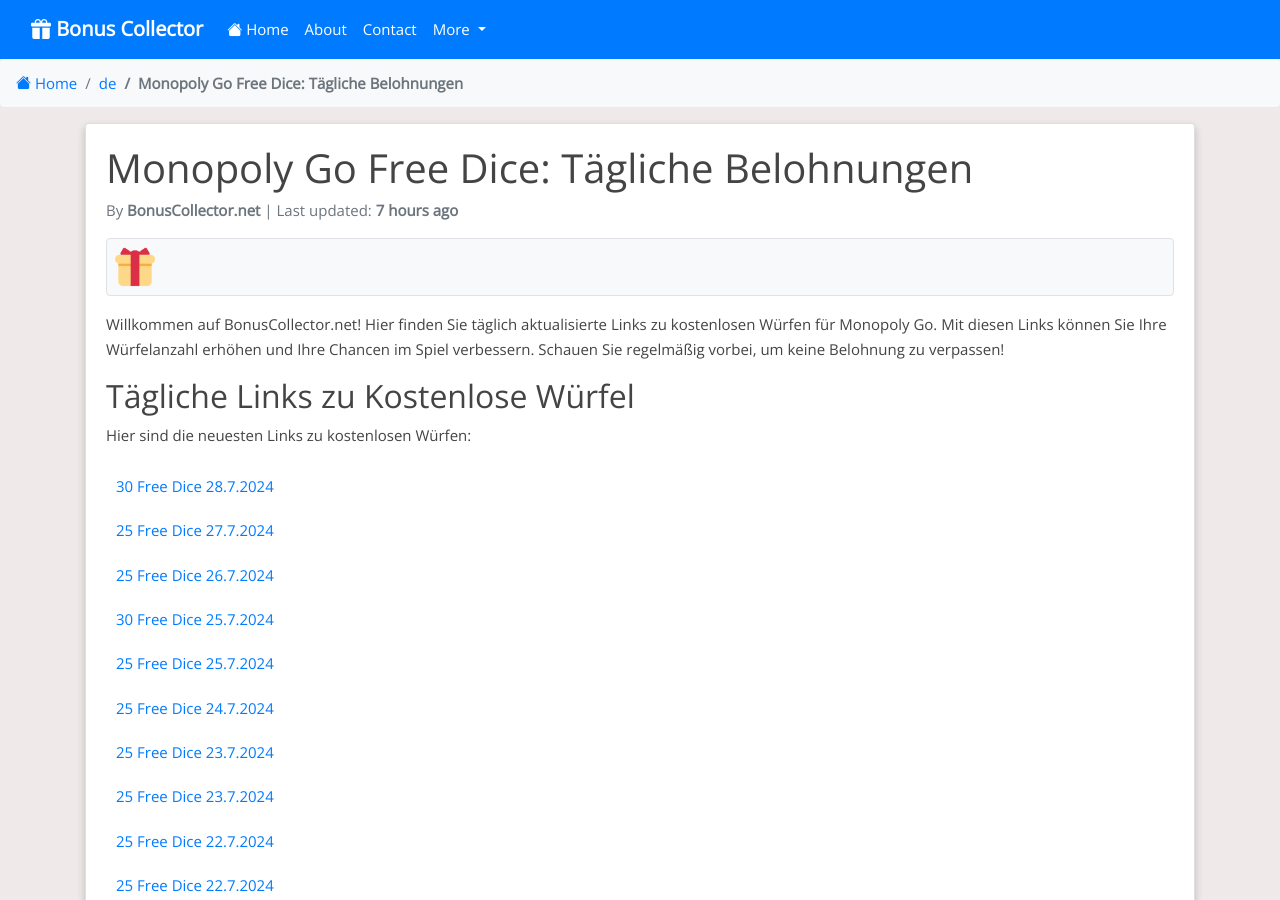
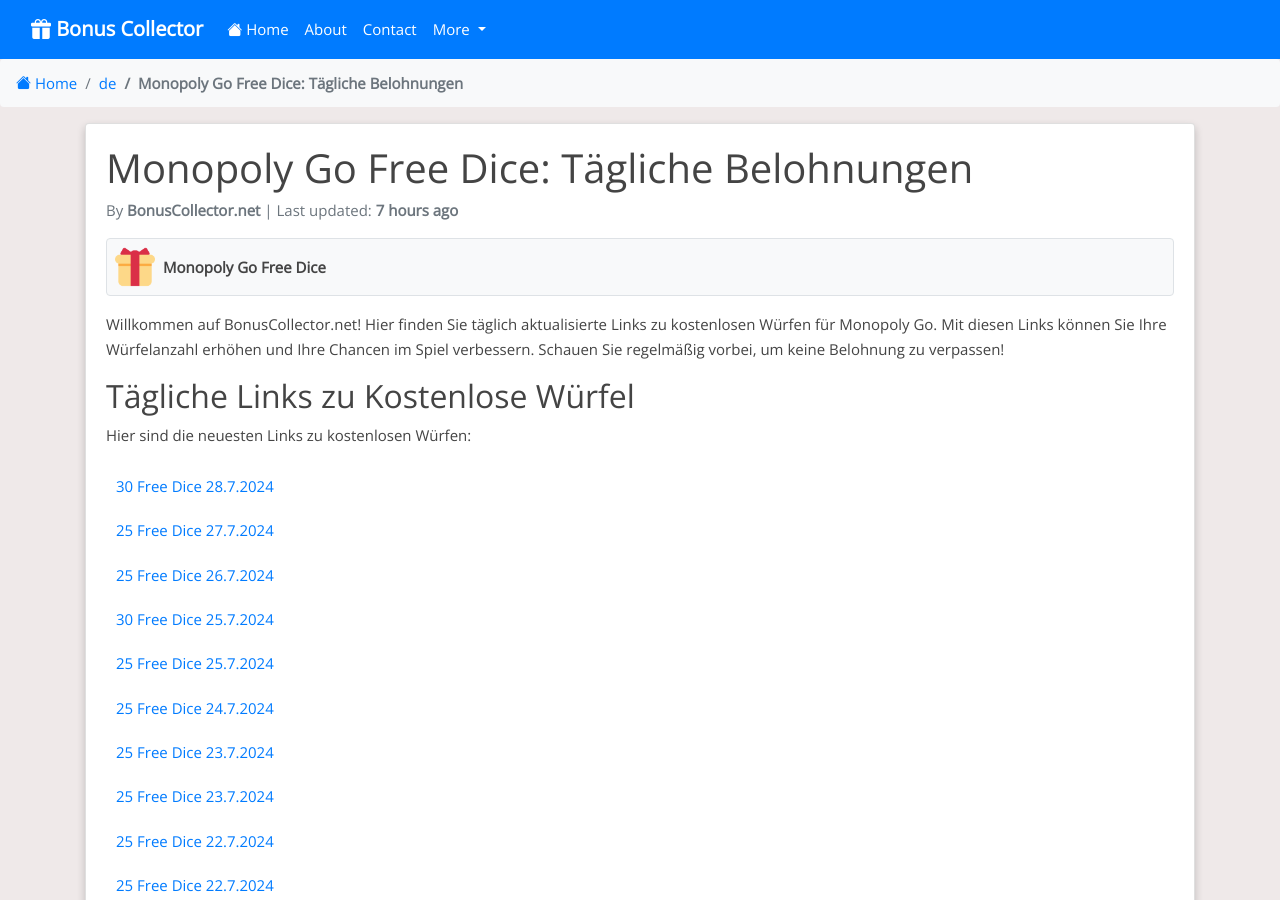
Before and after one commit to Prollad99/bs-net, a Jekyll site: the page built from de/_posts/2024-07-18-monopoly-go.md, in a window 1280 px wide and 900 px high. Built offline with Jekyll 4.4.1, drawn with Linux system fonts in a browser that asks for light colours; nearby versions of some CDN libraries; comment, search, counter and statistics services are not loaded.

Commit message:
Update 2024-07-18-monopoly-go.md

```diff
--- a/de/_posts/2024-07-18-monopoly-go.md
+++ b/de/_posts/2024-07-18-monopoly-go.md
@@ -9,6 +9,8 @@
 permalink: /de/monopoly-go-free-dice/
 image: /assets/images/monopoly-go.webp
 include_file: monopoly-go.html
+manifest: /manifests/de/monopoly-go.json
+app_name: "Monopoly Go Free Dice"
 ---
 
 Willkommen auf BonusCollector.net! Hier finden Sie täglich aktualisierte Links zu kostenlosen Würfen für Monopoly Go. Mit diesen Links können Sie Ihre Würfelanzahl erhöhen und Ihre Chancen im Spiel verbessern. Schauen Sie regelmäßig vorbei, um keine Belohnung zu verpassen!
```
